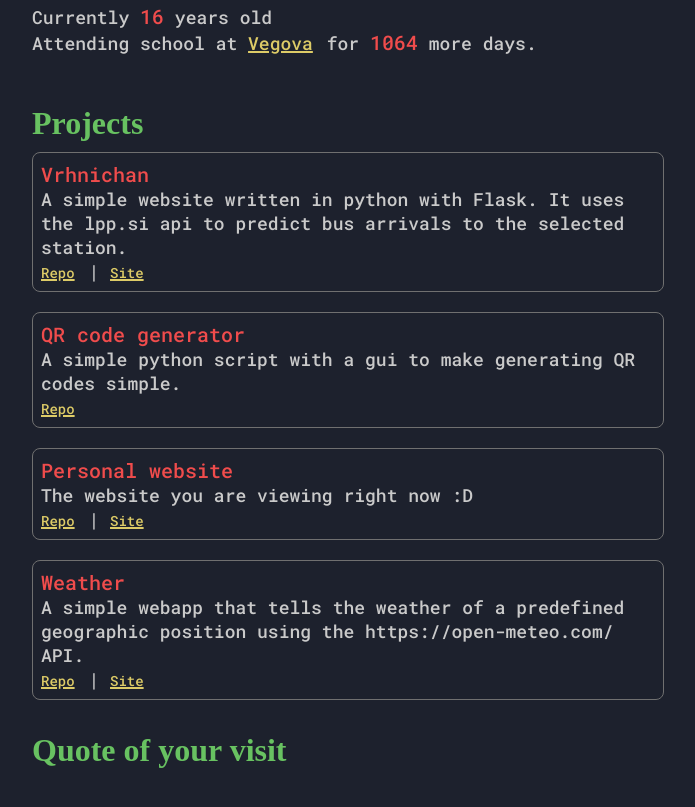
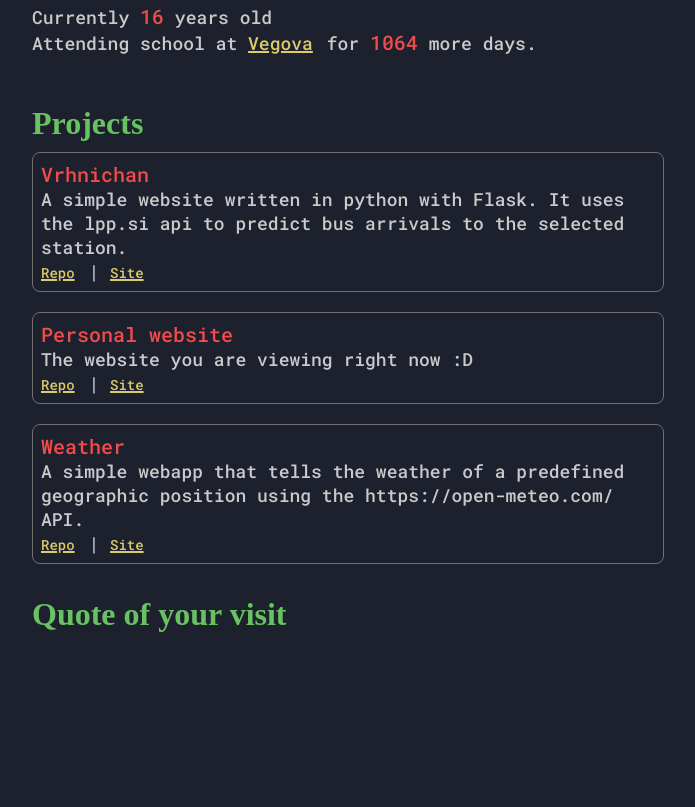
Before and after one commit to JuRxY/juregrcar.github.io, a plain HTML site: page index.html in a window 1280 px wide. Shown: the part 993-1800 px from the top of the page, without its empty margins (292-987 px from the left). Drawn offline with Linux system fonts and the light colour scheme; no server answers; a web font is replaced by a local one.

Commit message:
Update index.html

```diff
--- a/index.html
+++ b/index.html
@@ -33,11 +33,6 @@
                 <span class="span_red">Vrhnichan</span><br>
                 A simple website written in python with Flask. It uses the lpp.si api to predict bus arrivals to the selected station.
                 <br><a href="https://github.com/JuRxY/vrhnichan" target="_blank">Repo</a> | <a href="https://vrhnichan.juregrcar.repl.co/" target="_blank">Site</a>
-            </p>
-            <p class="text_website">
-                <span class="span_red">QR code generator</span><br>
-                A simple python script with a gui to make generating QR codes simple.
-                <br><a href="https://github.com/JuRxY/QRcodeGenerator/" target="_blank">Repo</a>
             </p>
             <p class="text_website">
                 <span class="span_red">Personal website</span><br>
```
